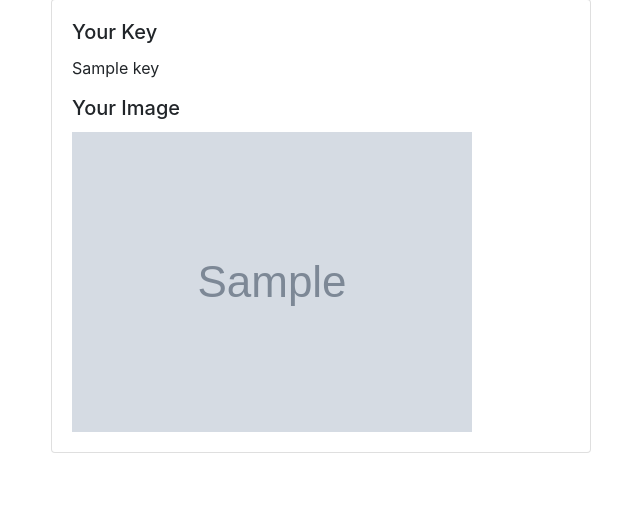
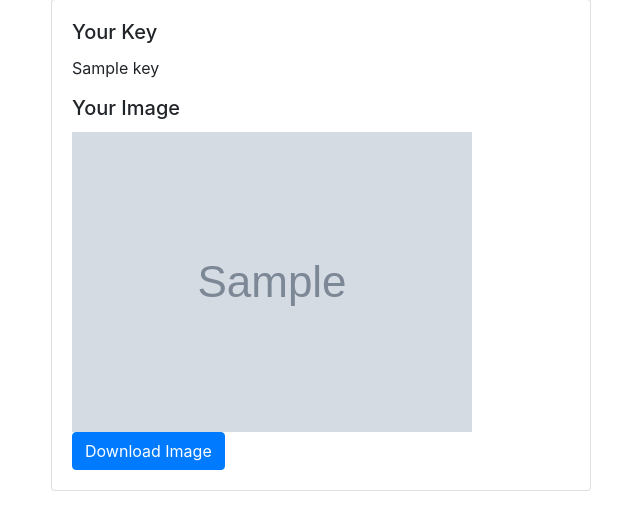
Before and after one commit to cyrixninja/HideMyMessage, a Flask app: template templates/result.html in a window 1280 px wide. Shown: the part 49-581 px from the top of the page, without its empty margins (319-959 px from the left). Run offline with Flask 3, Linux system fonts and the light colour scheme; the template is opened without the code that fills it: most values are stand-ins (such as "Sample title", 1, 10 or a date in 2020); grey boxes marked "Sample" are stand-in pictures; some libraries are stand-ins or nearby versions.

Commit message:
Improve Result UI

```diff
--- a/templates/result.html
+++ b/templates/result.html
@@ -16,6 +16,7 @@
                         <p class="card-text">{{ key }}</p>
                         <h5 class="card-title">Your Image</h5>
                         <img src="{{ image_path }}" class="img-fluid" alt="Encoded image">
+                        <a href="{{ image_path }}" download="EncodedImage" class="btn btn-primary">Download Image</a>
                     </div>
                 </div>
             </div>
```
Also changed, not shown: static/output.png.
